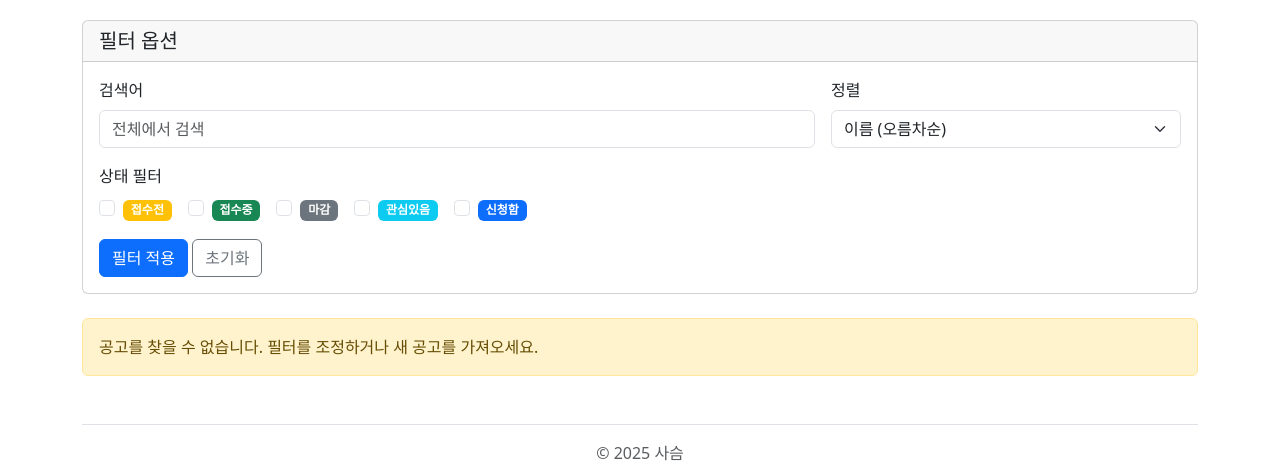
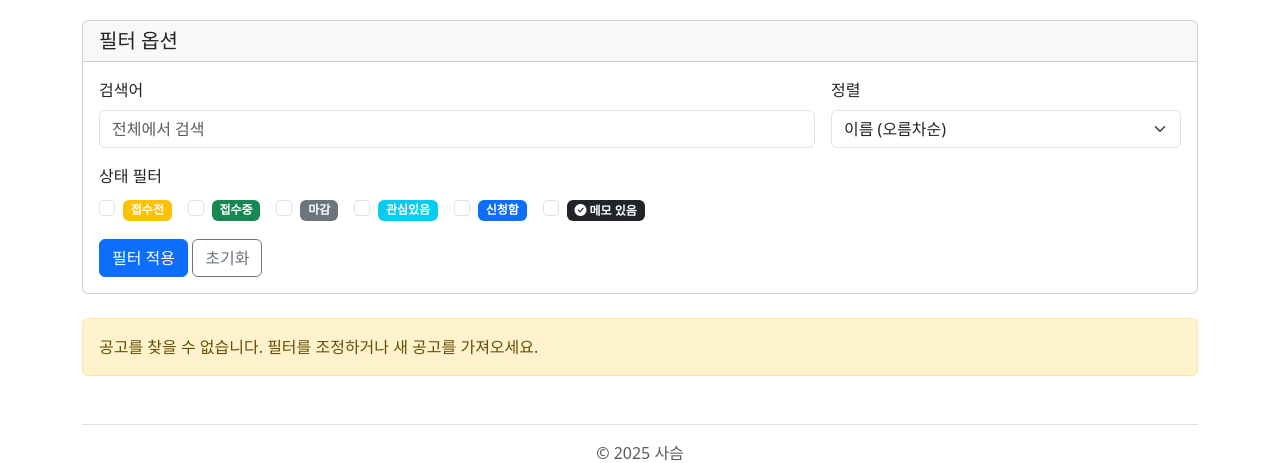
Before and after one commit to SeventeenthEarth/Sasum, a Django app: page / in a window 1280 px wide. Shown: the part 186-649 px from the top of the page. Run offline with Django 4.2, Linux system fonts and the light colour scheme; data that the repository does not hold is empty.

Commit message:
Enhance memo

```diff
--- a/announcement/views.py
+++ b/announcement/views.py
@@ -366,7 +366,8 @@ class StoredAnnouncementView(View):
                    ('ongoing' in status_filters and start_date and end_date and start_date <= today and today <= end_date) or \
                    ('closed' in status_filters and end_date and today > end_date) or \
                    ('interested' in status_filters and ann['is_interested']) or \
-                   ('applied' in status_filters and ann['is_applied']):
+                   ('applied' in status_filters and ann['is_applied']) or \
+                   ('has_memo' in status_filters and ann['memo'] and ann['memo'].strip()):
                     filtered_results.append(ann)
 
             all_results = filtered_results
--- a/templates/announcement/stored_announcement.html
+++ b/templates/announcement/stored_announcement.html
@@ -66,6 +66,12 @@
                         <input class="form-check-input" type="checkbox" name="status_filter" id="status_applied" value="applied" {% if 'applied' in status_filter %}checked{% endif %}>
                         <label class="form-check-label" for="status_applied">
                             <span class="badge bg-primary">신청함</span>
+                        </label>
+                    </div>
+                    <div class="form-check">
+                        <input class="form-check-input" type="checkbox" name="status_filter" id="status_has_memo" value="has_memo" {% if 'has_memo' in status_filter %}checked{% endif %}>
+                        <label class="form-check-label" for="status_has_memo">
+                            <span class="badge bg-dark"><i class="bi bi-check-circle-fill"></i> 메모 있음</span>
                         </label>
                     </div>
                 </div>
```
Also changed, not shown: README.md.
